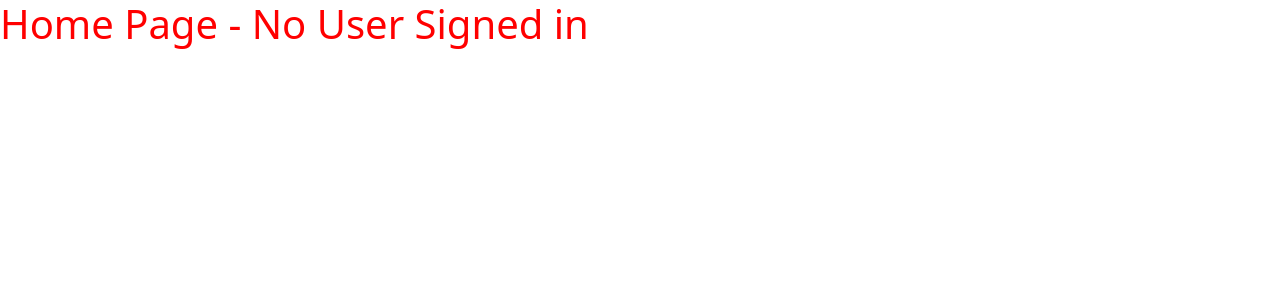
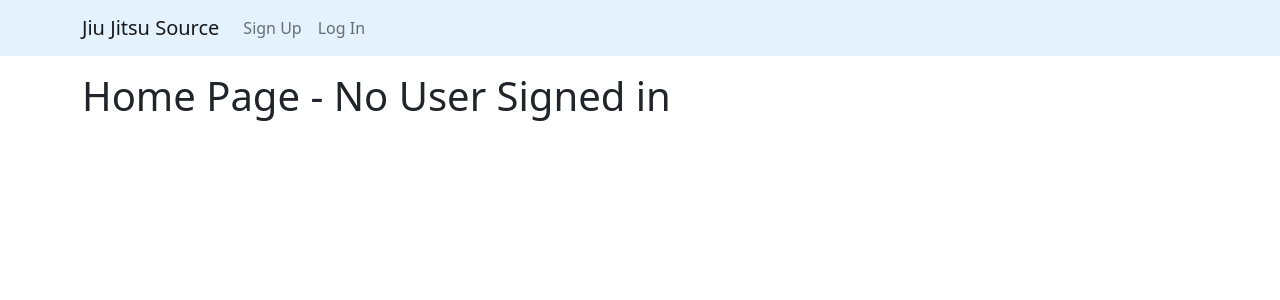
Before and after one commit to nicholasDWinters/capstone_1, a Flask app: page / in a window 1280 px wide. Shown: the top 300 px of the page. Run offline with Flask 2, Linux system fonts and the light colour scheme; parts of the project's set-up code (start-up, migrations or seed data) failed here and were passed over.

Commit message:
finished implementing signup, login, logout

```diff
--- a/app.py
+++ b/app.py
@@ -23,7 +23,7 @@ app.config['SQLALCHEMY_ECHO'] = True
 debug = DebugToolbarExtension(app)
 
 connect_db(app)
-
+db.create_all()
 
 ##############################################################################
 # User signup/login/logout
@@ -70,7 +70,7 @@ def signup():
             db.session.commit()
 
         except IntegrityError:
-            flash("Username already taken", 'danger')
+            flash("Username or email already taken", 'danger')
             return render_template('signup.html', form=form)
 
         do_login(user)
--- a/static/app.css
+++ /dev/null
@@ -1,3 +0,0 @@
-h1 {
-    color: red;
-}
--- a/templates/base.html
+++ b/templates/base.html
@@ -12,7 +12,52 @@
 </head>
 
 <body>
-    {%block content%} {%endblock%}
+    <nav class="navbar navbar-expand-lg navbar-light" style="background-color: #e3f2fd;">
+        <div class="container">
+            <a class="navbar-brand" href="/">Jiu Jitsu Source</a>
+            <button class="navbar-toggler" type="button" data-bs-toggle="collapse"
+                data-bs-target="#navbarSupportedContent" aria-controls="navbarSupportedContent" aria-expanded="false"
+                aria-label="Toggle navigation">
+                <span class="navbar-toggler-icon"></span>
+            </button>
+            <div class="collapse navbar-collapse" id="navbarSupportedContent">
+                <ul class="navbar-nav me-auto mb-2 mb-lg-0">
+
+                    {%if not g.user%}
+                    <li class="nav-item">
+                        <a class="nav-link" href="/signup">Sign Up</a>
+                    </li>
+                    <li class="nav-item">
+                        <a class="nav-link" href="/login">Log In</a>
+                    </li>
+                    {%else%}
+                    <li class="nav-item">
+                        <a class="nav-link" href="/techniques">My Techniques</a>
+                    </li>
+                </ul>
+                <ul class="navbar-nav mb-2 me-5 mb-lg-0">
+                    <li class="nav-item">
+                        <a href="/logout" class="nav-link">Log Out</a>
+                    </li>
+                </ul>
+                <form class="d-flex">
+                    <input class="form-control me-2" type="search" placeholder="Search Techniques" aria-label="Search">
+                    <button class="btn btn-outline-primary" type="submit">Search</button>
+                </form>
+
+
+
+                {%endif%}
+
+            </div>
+        </div>
+    </nav>
+    <div class="container mt-3">
+        {% for category, message in get_flashed_messages(with_categories=True) %}
+        <div class="alert alert-{{ category }}">{{ message }}</div>
+        {% endfor %}
+        {%block content%} {%endblock%}
+    </div>
 
     <script src="https://cdn.jsdelivr.net/npm/bootstrap@5.0.0-beta3/dist/js/bootstrap.bundle.min.js"
         integrity="sha384-JEW9xMcG8R+pH31jmWH6WWP0WintQrMb4s7ZOdauHnUtxwoG2vI5DkLtS3qm9Ekf"
```
Also changed, not shown: forms.py (+5 -5 lines), templates/login.html (added, +23 -0 lines), templates/signup.html (added, +23 -0 lines).
